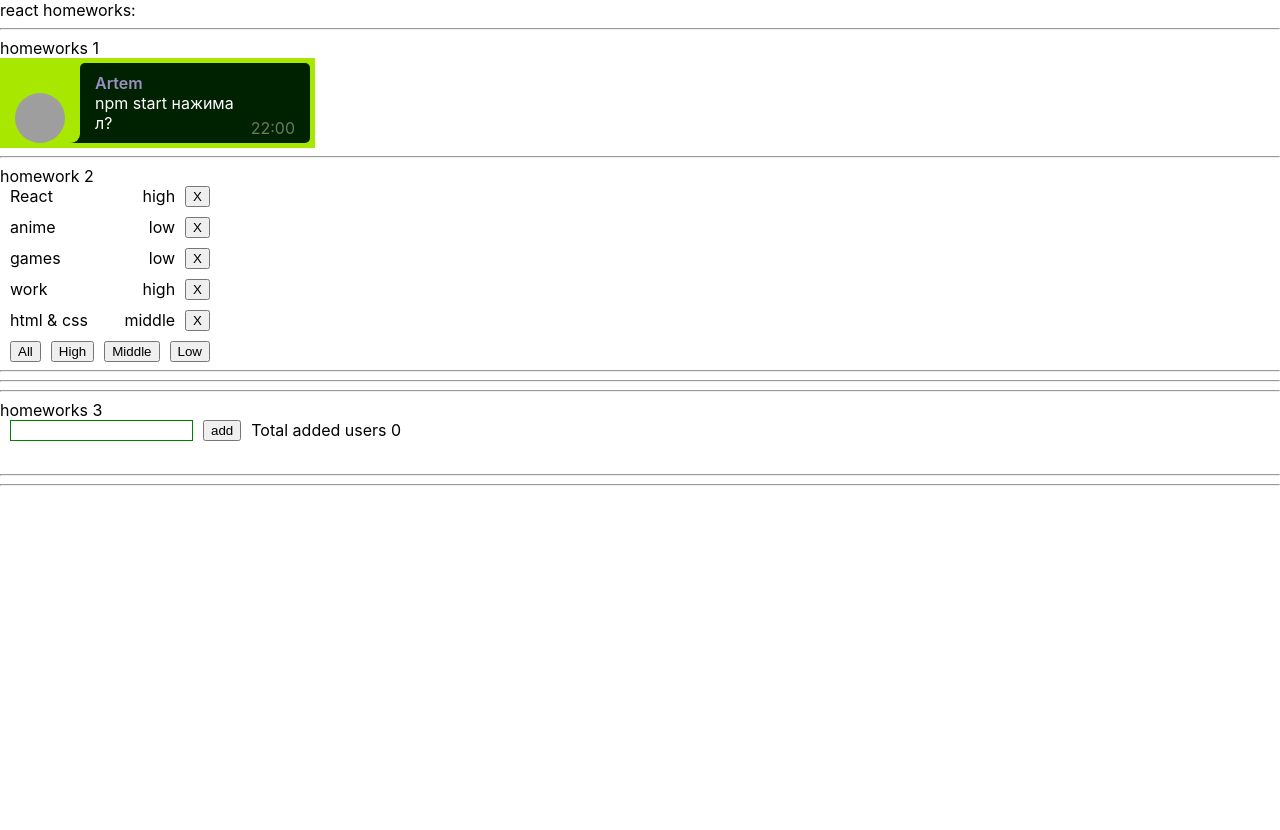
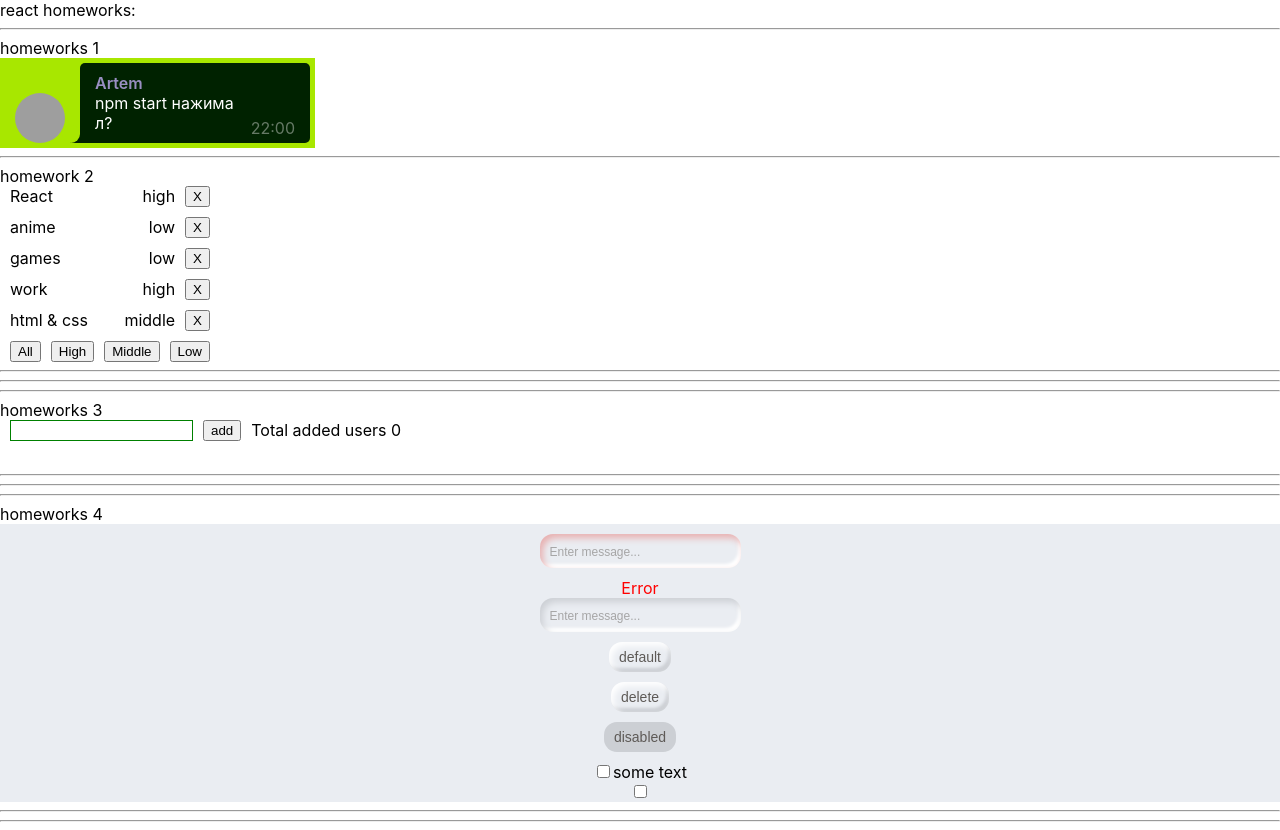
Before and after one commit to meskal1/homeworks, a React (Create React App) app: page / in a window 1280 px wide. Before the commit the page ends 800 px from the top, so only its background shows below. Built offline with nearby package versions, Linux system fonts and the light colour scheme; grey boxes are pictures that could not be loaded.

Commit message:
homework4

```diff
--- a/src/p1-main/m1-ui/u1-app/App.tsx
+++ b/src/p1-main/m1-ui/u1-app/App.tsx
@@ -2,6 +2,7 @@ import React from 'react'
 import HW1 from '../../../p2-homeworks/h1/HW1'
 import HW2 from '../../../p2-homeworks/h2/HW2'
 import HW3 from '../../../p2-homeworks/h3/HW3'
+import HW4 from '../../../p2-homeworks/h4/HW4'
 import s from './App.module.css'
 
 export function App() {
@@ -11,7 +12,7 @@ export function App() {
 			<HW1 />
 			<HW2 />
 			<HW3 />
-			{/*<HW4/>*/}
+			<HW4 />
 			{/*<HW5/>*/}
 
 		</div>
--- a/src/p2-homeworks/h4/HW4.module.css
+++ b/src/p2-homeworks/h4/HW4.module.css
@@ -1,13 +1,17 @@
 .blue {
-    border-bottom: 5px solid blue;
+	border-bottom: 5px solid blue;
+	margin: 0px 0px 10px 0px;
 }
 
 .column {
-    display: flex;
-    flex-direction: column;
-    align-items: center;
+	display: flex;
+	flex-direction: column;
+	align-items: center;
+	background: #eaedf2;
+	padding: 10px 0 0 0;
 }
 
 .testSpanError {
-    color: blue;
+	/* color: blue;
+	height: 210px; */
 }
--- a/src/p2-homeworks/h4/HW4.tsx
+++ b/src/p2-homeworks/h4/HW4.tsx
@@ -1,4 +1,4 @@
-import React, {ChangeEvent, useState} from 'react'
+import React, { ChangeEvent, useState } from 'react'
 import SuperInputText from './common/c1-SuperInputText/SuperInputText'
 import s from './HW4.module.css'
 import SuperButton from './common/c2-SuperButton/SuperButton'
@@ -6,7 +6,7 @@ import SuperCheckbox from './common/c3-SuperCheckbox/SuperCheckbox'
 
 function HW4() {
 	const [text, setText] = useState<string>('')
-    const error = text ? '' : 'error'
+	const error = text ? '' : 'Error'
 
 	const showAlert = () => {
 		if (error) {
@@ -17,11 +17,13 @@ function HW4() {
 	}
 
 	const [checked, setChecked] = useState<boolean>(false)
-    const testOnChange = (e: ChangeEvent<HTMLInputElement>) => setChecked(e.currentTarget.checked)
+	const testOnChange = (e: ChangeEvent<HTMLInputElement>) => {
+		setChecked(e.currentTarget.checked)
+	}
 
 	return (
 		<div>
-            <hr/>
+			<hr />
 			homeworks 4
 
 			<div className={s.column}>
@@ -30,7 +32,7 @@ function HW4() {
 					onChangeText={setText}
 					onEnter={showAlert}
 					error={error}
-                    // spanClassName={s.testSpanError}
+					spanClassName={s.testSpanError}
 				/>
 
 				<SuperInputText
@@ -64,15 +66,15 @@ function HW4() {
 				</SuperCheckbox>
 
 				{/*// onChange тоже должен работать*/}
-                <SuperCheckbox checked={checked} onChange={testOnChange}/>
+				<SuperCheckbox checked={checked} onChange={testOnChange} />
 			</div>
 
-            <hr/>
+			<hr />
 			{/*для личного творчества, могу проверить*/}
 			{/*<AlternativeSuperInputText/>*/}
 			{/*<AlternativeSuperButton/>*/}
 			{/*<AlternativeSuperCheckbox/>*/}
-            <hr/>
+			<hr />
 		</div>
 	)
 }
--- a/src/p2-homeworks/h4/common/c1-SuperInputText/SuperInputText.module.css
+++ b/src/p2-homeworks/h4/common/c1-SuperInputText/SuperInputText.module.css
@@ -1,12 +1,37 @@
 .superInput {
-
+	background: #eaedf2;
+	border: none;
+	padding: 7px 10px;
+	font-size: 14px;
+	color: #5e5a57;
+	height: 20px;
+	outline: none;
+	caret-color: #5e5a57;
+	border-radius: 13px;
+	box-shadow: inset 3px 4px 7px #cccfd4, inset -3px -4px 3px white;
+	margin: 0px 0px 10px 0px;
 }
-
+.superInput::placeholder {
+	color: #5e5a577c;
+	font-size: 12px;
+}
 .errorInput {
-    border: 3px solid lime;
-    background: red;
+	background: #eaedf2;
+	border: none;
+	padding: 7px 10px;
+	font-size: 14px;
+	color: #5e5a57;
+	height: 20px;
+	outline: none;
+	caret-color: #5e5a57;
+	border-radius: 13px;
+	box-shadow: inset 3px 4px 7px #e8afaf, inset -3px -4px 3px white;
+	margin: 0px 0px 10px 0px;
 }
-
+.errorInput::placeholder {
+	color: #5e5a577c;
+	font-size: 12px;
+}
 .error {
-    color: red;
+	color: red;
 }
--- a/src/p2-homeworks/h4/common/c1-SuperInputText/SuperInputText.tsx
+++ b/src/p2-homeworks/h4/common/c1-SuperInputText/SuperInputText.tsx
@@ -1,4 +1,4 @@
-import React, {ChangeEvent, DetailedHTMLProps, InputHTMLAttributes, KeyboardEvent} from 'react'
+import React, { ChangeEvent, DetailedHTMLProps, InputHTMLAttributes, KeyboardEvent } from 'react'
 import s from './SuperInputText.module.css'
 
 // тип пропсов обычного инпута
@@ -39,11 +39,12 @@ const SuperInputText: React.FC<SuperInputTextPropsType> = (
 	}
 
 	const finalSpanClassName = `${s.error} ${spanClassName ? spanClassName : ''}`
-    const finalInputClassName = `${s.errorInput} ${className}` // need to fix with (?:) and s.superInput
+	const finalInputClassName = `${error ? s.errorInput : s.superInput}` // need to fix with (?:) and s.superInput
 
 	return (
 		<>
 			<input
+				placeholder={"Enter message..."}
 				type={'text'}
 				onChange={onChangeCallback}
 				onKeyPress={onKeyPressCallback}
--- a/src/p2-homeworks/h4/common/c2-SuperButton/SuperButton.module.css
+++ b/src/p2-homeworks/h4/common/c2-SuperButton/SuperButton.module.css
@@ -1,7 +1,30 @@
 .default {
-
+	background: #eaedf2;
+	border: none;
+	padding: 7px 10px;
+	font-size: 14px;
+	color: #5e5a57;
+	outline: none;
+	caret-color: #5e5a57;
+	border-radius: 13px;
+	box-shadow: inset 3px 4px 7px white, inset -3px -4px 3px #cccfd4;
+	margin: 0px 0px 10px 0px;
+	cursor: pointer;
+}
+.default:hover {
+	background: #a9acafa4;
+	box-shadow: inset 3px 4px 7px white, inset -3px -4px 7px white;
 }
 
 .red {
-    background: red;
+	background: #cccfd4;
+	margin: 0px 0px 10px 0px;
+	border: none;
+	padding: 7px 10px;
+	font-size: 14px;
+	color: #5e5a57;
+	outline: none;
+	caret-color: #5e5a57;
+	border-radius: 13px;
+	cursor: pointer;
 }
--- a/src/p2-homeworks/h4/common/c2-SuperButton/SuperButton.tsx
+++ b/src/p2-homeworks/h4/common/c2-SuperButton/SuperButton.tsx
@@ -1,4 +1,4 @@
-import React, {ButtonHTMLAttributes, DetailedHTMLProps} from 'react'
+import React, { ButtonHTMLAttributes, DetailedHTMLProps } from 'react'
 import s from './SuperButton.module.css'
 
 // тип пропсов обычной кнопки, children в котором храниться название кнопки там уже описан
@@ -6,15 +6,16 @@ type DefaultButtonPropsType = DetailedHTMLProps<ButtonHTMLAttributes<HTMLButtonE
 
 type SuperButtonPropsType = DefaultButtonPropsType & {
 	red?: boolean
+	disabled?: boolean
 }
 
 const SuperButton: React.FC<SuperButtonPropsType> = (
 	{
-        red, className,
+		red, className, disabled,
 		...restProps// все остальные пропсы попадут в объект restProps, там же будет children
 	}
 ) => {
-    const finalClassName = `${red ? s.red : s.default} ${className}`
+	const finalClassName = `${red ? s.default : disabled ? s.red : s.default} ${className}`
 
 	return (
 		<button
--- a/src/p2-homeworks/h4/common/c3-SuperCheckbox/SuperCheckbox.tsx
+++ b/src/p2-homeworks/h4/common/c3-SuperCheckbox/SuperCheckbox.tsx
@@ -1,4 +1,4 @@
-import React, {ChangeEvent, DetailedHTMLProps, InputHTMLAttributes} from 'react'
+import React, { ChangeEvent, DetailedHTMLProps, InputHTMLAttributes } from 'react'
 import s from './SuperCheckbox.module.css'
 
 // тип пропсов обычного инпута
@@ -21,6 +21,8 @@ const SuperCheckbox: React.FC<SuperCheckboxPropsType> = (
 ) => {
 	const onChangeCallback = (e: ChangeEvent<HTMLInputElement>) => {
 		// сделайте так чтоб работал onChange и onChangeChecked
+		onChangeChecked && onChangeChecked(e.currentTarget.checked);
+		onChange && onChange(e)
 	}
 
 	const finalInputClassName = `${s.checkbox} ${className ? className : ''}`
```
Lines whose indentation alone changed are shown as unchanged.
